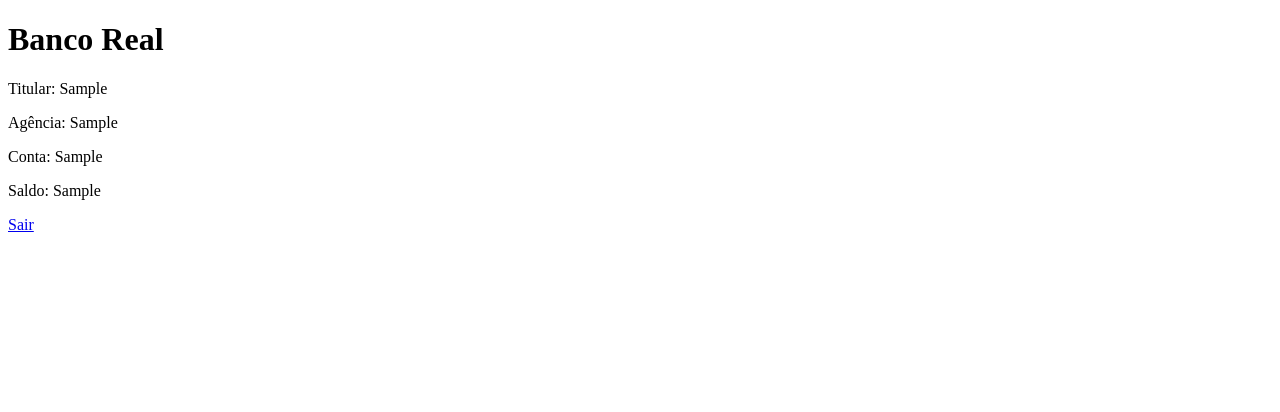
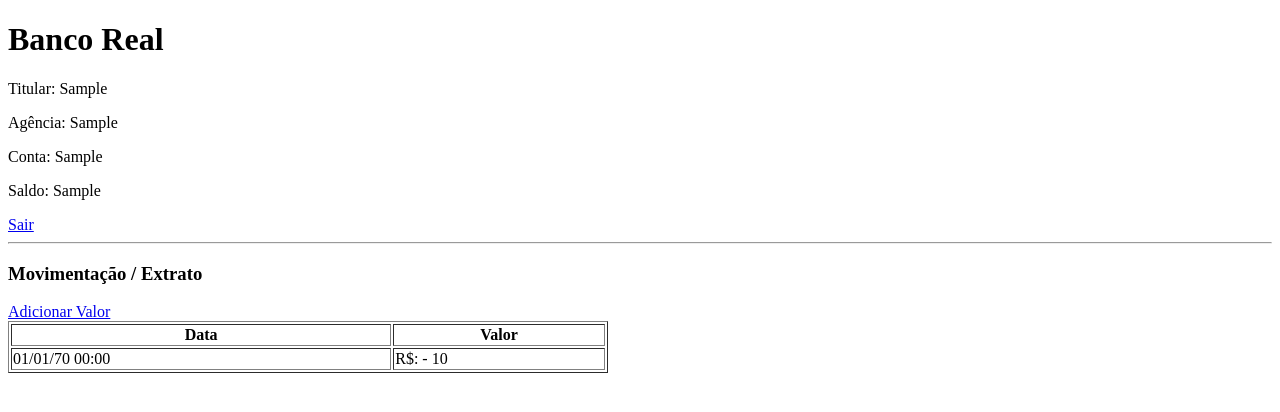
Before and after one commit to rodrigoviturino/caixa_eletronico, a PHP site: page / in a window 1280 px wide. Shown: the top 412 px of the page. Run offline with PHP 8.4, Linux system fonts and the light colour scheme; the visitor is signed in with stand-in values (Sample User, id 1); tables that the repository leaves empty or names only in its code hold one stand-in row (values such as "Sample post").

Commit message:
Criação do arquivo add-transacao, para ser feita a logica de movimentação de valores

```diff
--- a/index.php
+++ b/index.php
@@ -50,5 +50,47 @@ if(isset($_SESSION['banco']) && !empty($_SESSION['banco']) ) {
     </p>
 
     <a href="sair.php">Sair</a>
+    <hr>
+
+    <h3>Movimentação / Extrato</h3>
+
+    <a href="add-transacao.php">Adicionar Valor</a>
+
+    <table border="1" width="600">
+        <thead>
+            <tr>
+                <th>Data</th>
+                <th>Valor</th>
+            </tr>
+        </thead>
+        <tbody>
+            <?php
+                $sql = $pdo->prepare(" SELECT * FROM historico WHERE id_conta = :id_conta");
+                $sql->bindValue(":id_conta", $id);
+                $sql->execute();
+
+                if($sql->rowCount() > 0 ){
+                    $info = $sql->fetchAll();
+
+                    foreach ($info as $item) {
+                ?>
+                    <tr>
+                        <td><?= date('d/m/y H:i', strtotime($item['data_operacao'])); ?></td>
+                        <td>
+                            <?php if($item['tipo'] == 0 ): ?>
+                                <span color="green"> R$: + <?= $item['valor'] ?> </span>
+                            <?php else: ?>
+                                <span color="red"> R$: - <?= $item['valor'] ?> </span>
+                            <?php endif; ?>
+                        </td>
+                    </tr>
+                <?php
+                    }
+                }
+            ?>
+        </tbody>
+    </table>
+
+
 </body>
 </html>
```
Also changed, not shown: add-transacao.php (added), 2 other files.
